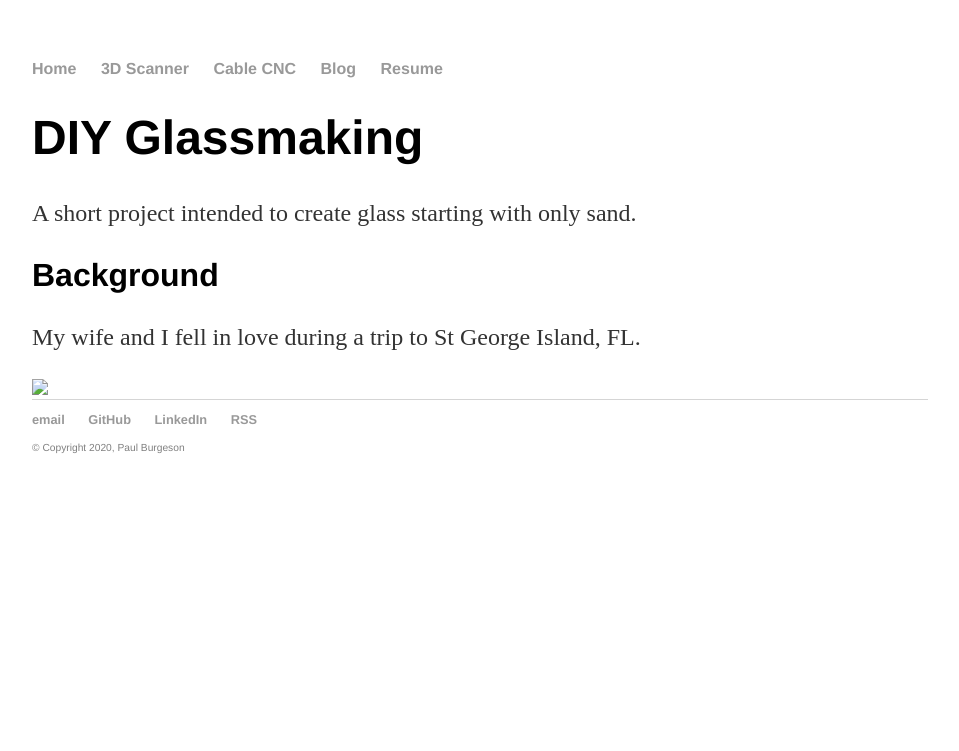
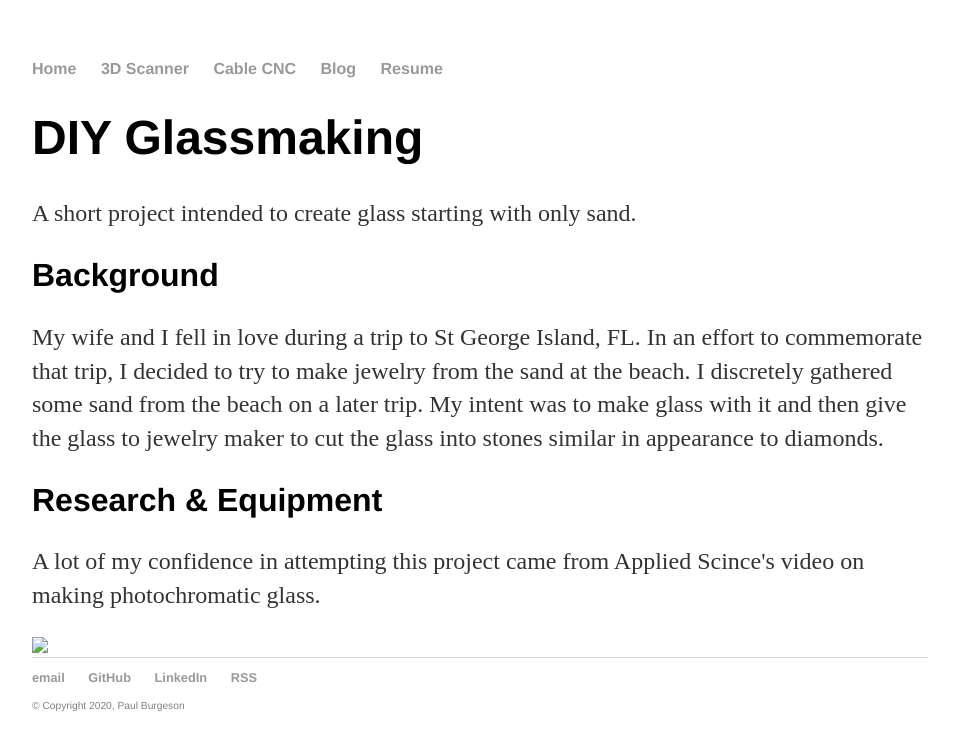
Before and after one commit to pburgeson/pburgeson.github.io, a Jekyll site: the page built from past_projects/diy_glassmaking/index.html, in a window 1280 px wide. Shown: the top 751 px of the page, without its empty margins (160-1119 px from the left). Built offline with Jekyll 4.4.1, drawn with Linux system fonts in a browser that asks for light colours.

Commit message:
Update index.html

```diff
--- a/past_projects/diy_glassmaking/index.html
+++ b/past_projects/diy_glassmaking/index.html
@@ -7,7 +7,8 @@ title: DIY Glassmaking
 <p>A short project intended to create glass starting with only sand.</p>
 
 <h2>Background</h2>
-<p>My wife and I fell in love during a trip to St George Island, FL.</p>
+<p>My wife and I fell in love during a trip to St George Island, FL.  In an effort to commemorate that trip, I decided to try to make jewelry from the sand at the beach.  I discretely gathered some sand from the beach on a later trip.  My intent was to make glass with it and then give the glass to jewelry maker to cut the glass into stones similar in appearance to diamonds.</p>
 
-
+<h2>Research & Equipment</h2>
+<p>A lot of my confidence in attempting this project came from Applied Scince's video on making photochromatic glass.</p>
 <img src="../assets/cablecnc/MaslowBeta-3.jpg">
```
